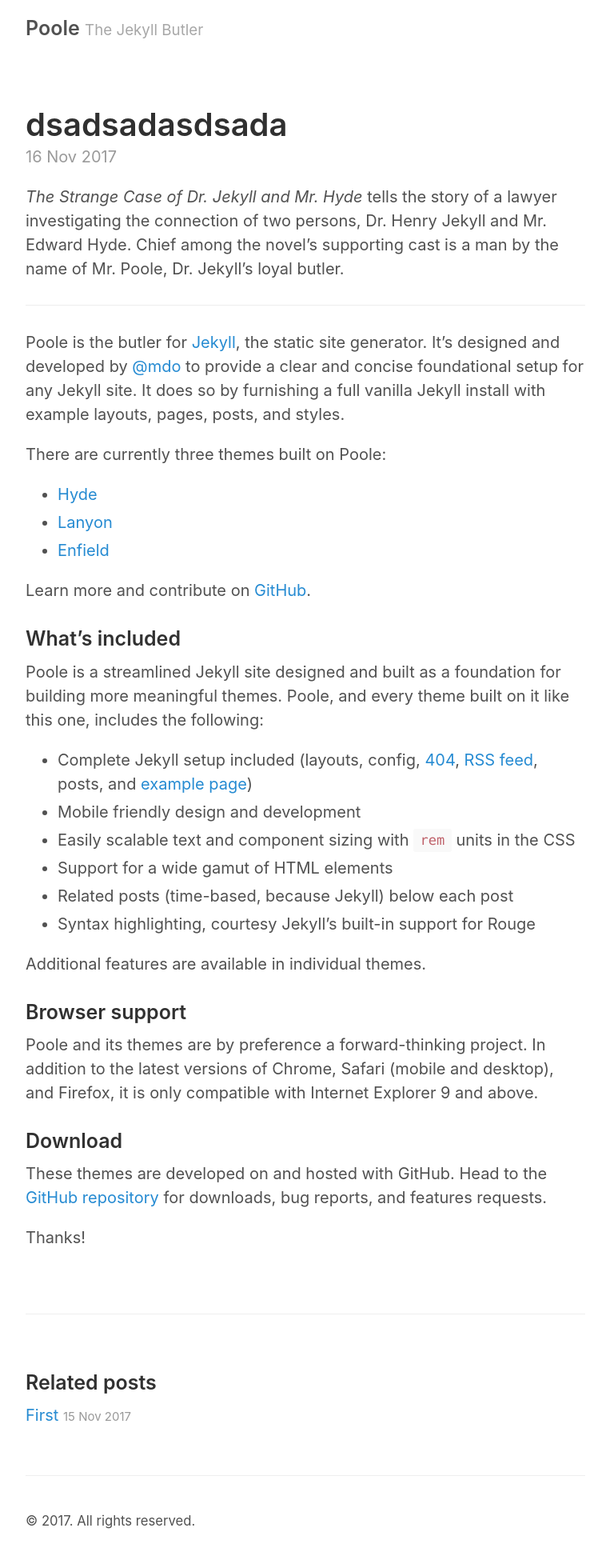
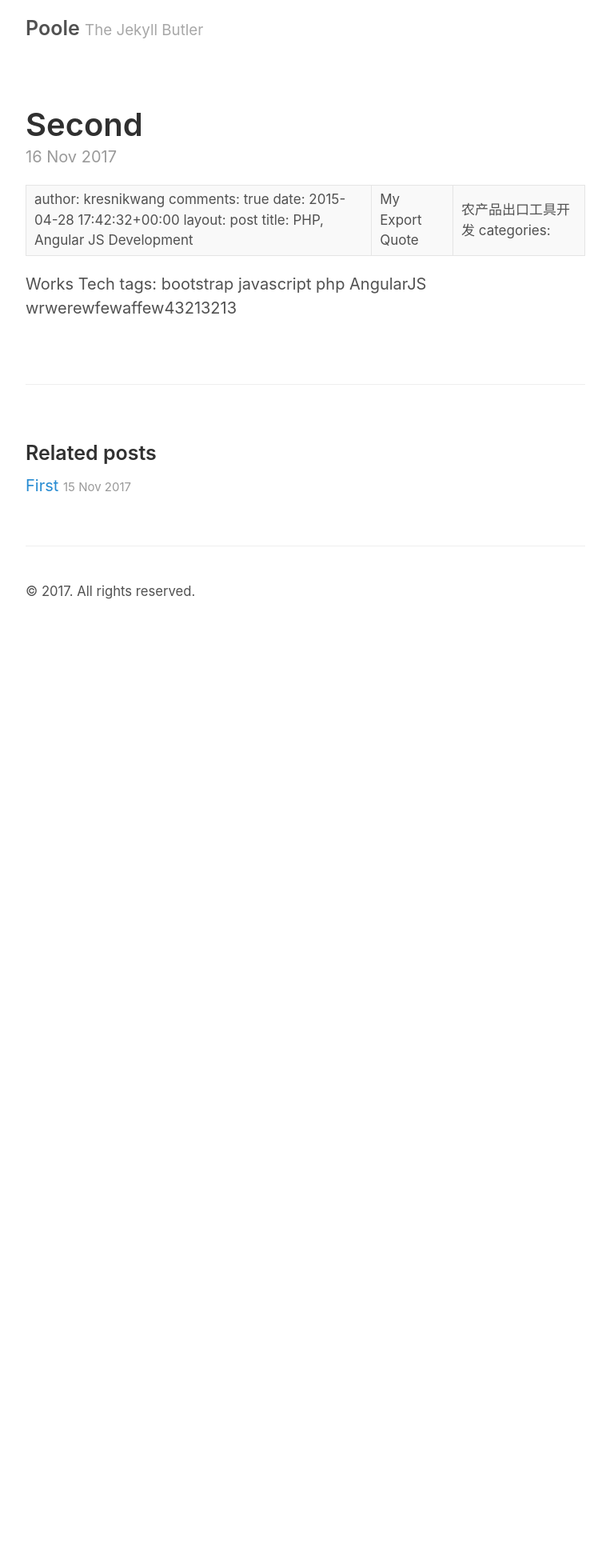
Before and after one commit to Stanley813/hybrid-blog, a Jekyll site: the page built from _posts/2017-11-16-second.md, in a window 1280 px wide. Shown: the whole page at 80% size, without its empty margins (258-1021 px from the left). Built offline with Jekyll 4.4.1, drawn with Linux system fonts in a browser that asks for light colours; our own code applies the rules of GitHub Pages for plain Markdown files; after the commit the page ends 900 px from its top, so only the background shows below that.

Commit message:
Update 2017-11-16-second.md

```diff
--- a/_posts/2017-11-16-second.md
+++ b/_posts/2017-11-16-second.md
@@ -1,41 +1,9 @@
----
-layout: post
-title: dsadsadasdsada
----
+author: kresnikwang comments: true date: 2015-04-28 17:42:32+00:00 layout: post title: PHP, Angular JS Development|My Export Quote|农产品出口工具开发 categories:
 
-*The Strange Case of Dr. Jekyll and Mr. Hyde* tells the story of a lawyer investigating the connection of two persons, Dr. Henry Jekyll and Mr. Edward Hyde. Chief among the novel's supporting cast is a man by the name of Mr. Poole, Dr. Jekyll's loyal butler.
-
------
-
-Poole is the butler for [Jekyll](http://jekyllrb.com), the static site generator. It's designed and developed by [@mdo](https://twitter.com/mdo) to provide a clear and concise foundational setup for any Jekyll site. It does so by furnishing a full vanilla Jekyll install with example layouts, pages, posts, and styles.
-
-There are currently three themes built on Poole:
-
-* [Hyde](http://hyde.getpoole.com)
-* [Lanyon](http://lanyon.getpoole.com)
-* [Enfield](http://enfield.getpoole.com)
-
-Learn more and contribute on [GitHub]({{ site.github.repo }}).
-
-### What's included
-
-Poole is a streamlined Jekyll site designed and built as a foundation for building more meaningful themes. Poole, and every theme built on it like this one, includes the following:
-
-* Complete Jekyll setup included (layouts, config, [404]({{ site.baseurl }}/404.html), [RSS feed]({{ site.baseurl }}/atom.xml), posts, and [example page]({{ site.baseurl }}/about))
-* Mobile friendly design and development
-* Easily scalable text and component sizing with `rem` units in the CSS
-* Support for a wide gamut of HTML elements
-* Related posts (time-based, because Jekyll) below each post
-* Syntax highlighting, courtesy Jekyll's built-in support for Rouge
-
-Additional features are available in individual themes.
-
-### Browser support
-
-Poole and its themes are by preference a forward-thinking project. In addition to the latest versions of Chrome, Safari (mobile and desktop), and Firefox, it is only compatible with Internet Explorer 9 and above.
-
-### Download
-
-These themes are developed on and hosted with GitHub. Head to the [GitHub repository]({{ site.github.repo }}) for downloads, bug reports, and features requests.
-
-Thanks!
+Works
+Tech tags:
+bootstrap
+javascript
+php
+AngularJS
+wrwerewfewaffew43213213
```
